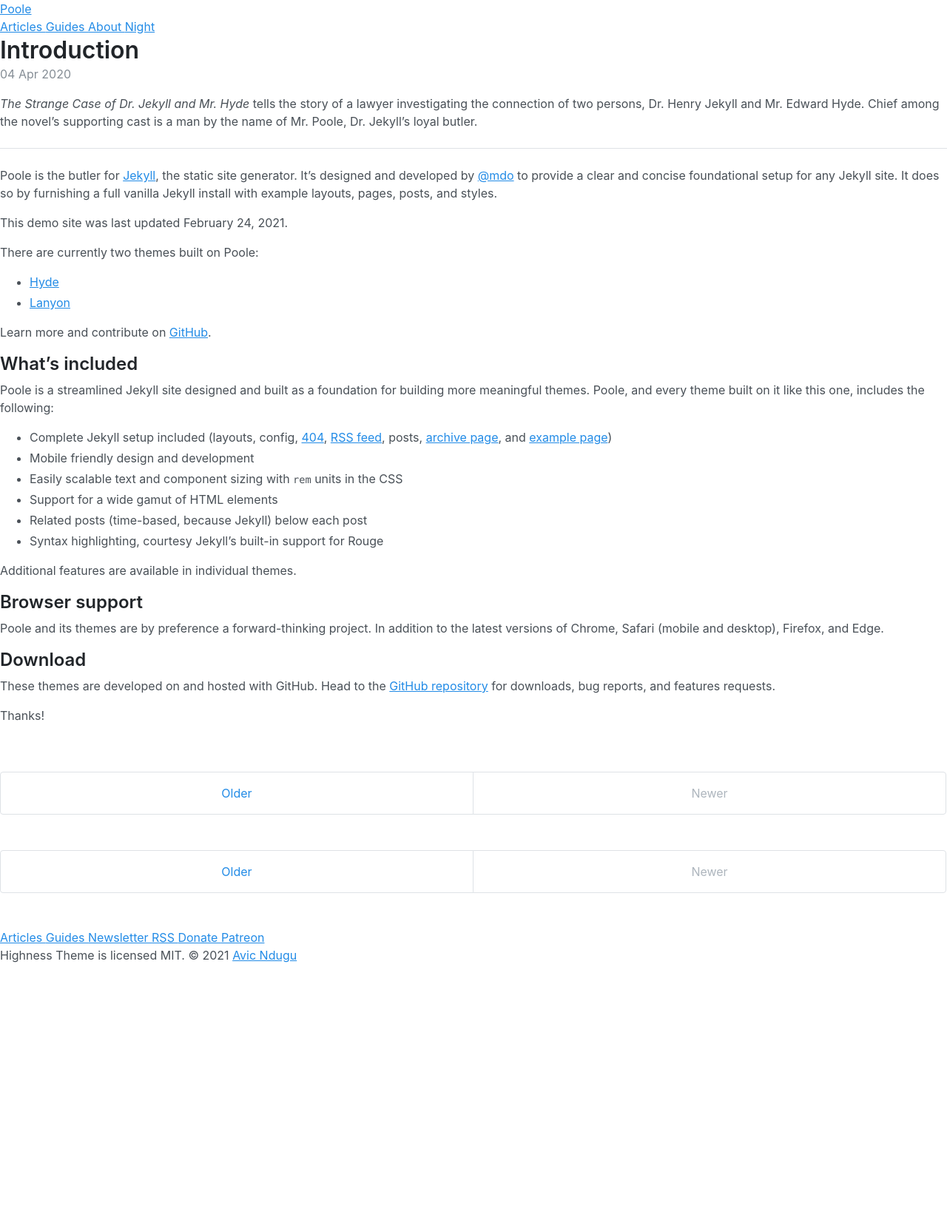
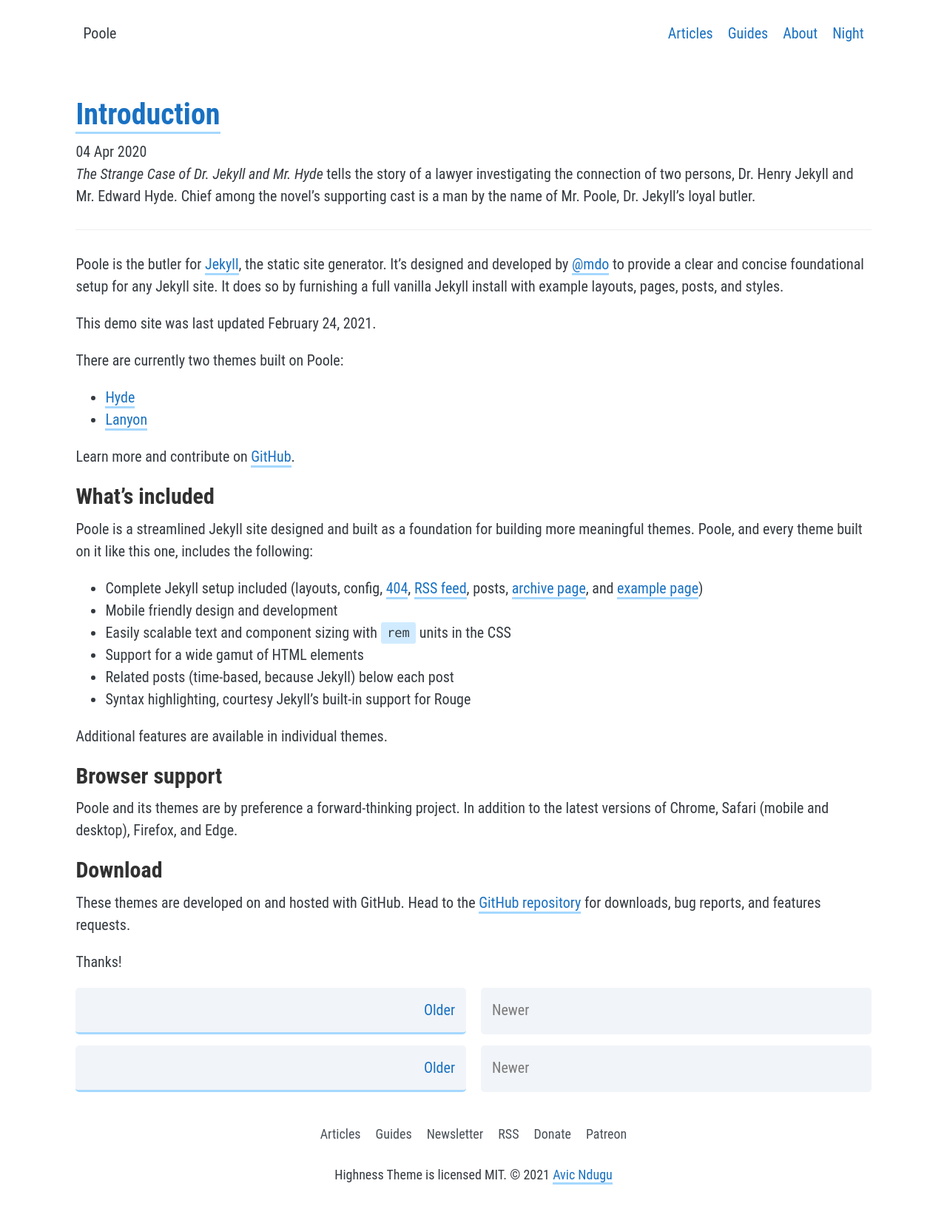
Before and after one commit to avicnotes/highness-theme, a Jekyll site: the page built from index.html, in a window 1280 px wide. Shown: the whole page at 74% size. Built offline with Jekyll 4.4.1, drawn with Linux system fonts in a browser that asks for light colours; the list of posts is cut into pages by our own code; before the commit the page ends 1351 px from its top, so only the background shows below that.

Commit message:
Update head.html

```diff
--- a/_includes/head.html
+++ b/_includes/head.html
@@ -10,7 +10,7 @@
     {% endif %}
   </title>
 
-  <link rel="stylesheet" href="{{ 'styles.css' | relative_url }}">
+  <link rel="stylesheet" href="{{ 'assets/styles.css' | relative_url }}">
   <link rel="apple-touch-icon-precomposed" sizes="144x144" href="{{ '/assets/apple-touch-icon-precomposed.png' | relative_url }}">
   <link rel="shortcut icon" href="{{ '/assets/favicon.ico' | relative_url }}">
   <link rel="alternate" type="application/atom+xml" title="{{ site.title }}" href="{{ 'atom.xml' | relative_url }}">
```
